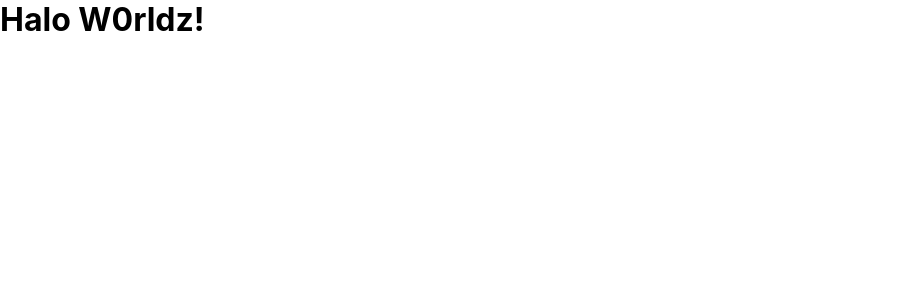
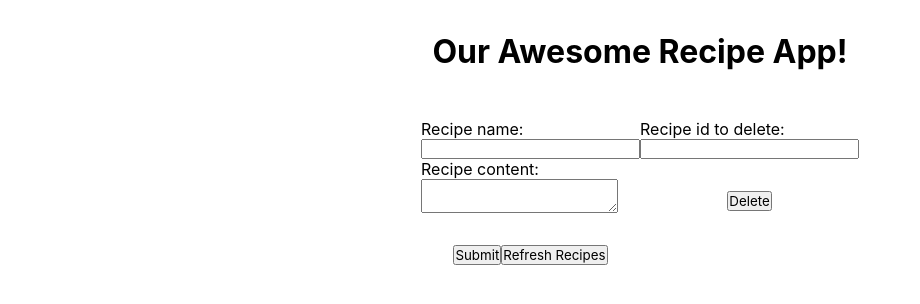
Before and after one commit to devsuoa/web-workshop-2020, a plain HTML site: page client/index.html in a window 1280 px wide. Shown: the whole page, without its empty margins (0-920 px from the left). Drawn offline with Linux system fonts and the light colour scheme.

Commit message:
added client markup

```diff
--- a/client/index.html
+++ b/client/index.html
@@ -4,9 +4,34 @@
         <link rel="stylesheet" href="index.css">
     </head>
     <body>
-        <h1 class = "message">
-            Halo W0rldz!
-        </h1>
+        <div id = "main-page">
+            <h1 id = "title">
+                Our Awesome Recipe App!
+            </h1>
+
+            <div id = "inputs-div">
+                <div id = "add-recipes-div">
+                    <p>Recipe name:</p>
+                    <input id = "recipe-name" type="text">
+                    <p>Recipe content:</p>
+                    <textarea id = "recipe-content" type="text"></textarea>
+                    <div id = "buttons">
+                        <button id = "submit-recipe">Submit</button>
+                        <button id = "refresh-recipes">Refresh Recipes</button>
+                    </div>
+                </div>
+
+                <div id = "delete-recipes-div">
+                    <p>Recipe id to delete:</p>
+                    <input id = "recipe-id-to-delete" type="text">
+                    <div id = "buttons">
+                        <button id = "delete-recipe">Delete</button>
+                    </div>
+                </div>
+            </div>
+        </div>
+
+        <div id = "recipes-div"></div>
 
         <script src="index.js"></script>
     </body>
```
